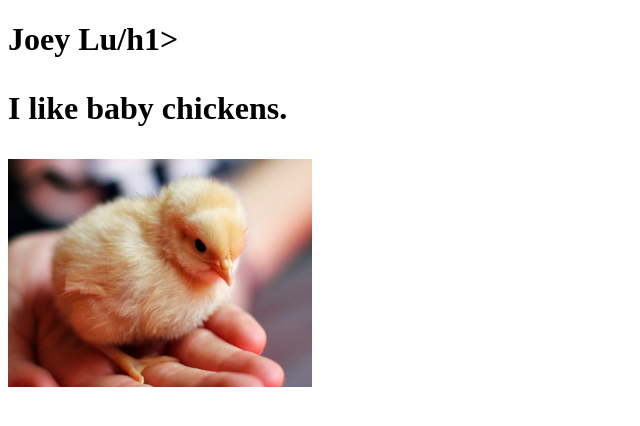
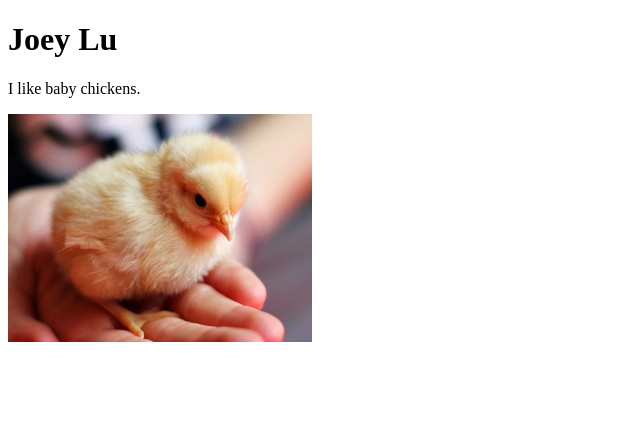
Before and after one commit to joeyhlu/joeyhlu.github.io, a plain HTML site: page index.html in a window 1280 px wide. Shown: the whole page, without its empty margins (0-640 px from the left). Drawn offline with Linux system fonts and the light colour scheme.

Commit message:
Update index.html

```diff
--- a/index.html
+++ b/index.html
@@ -4,7 +4,7 @@
   <title>Joey Lu </title>
 </head>
 <body>
-   <h1>Joey Lu/h1>
+   <h1>Joey Lu</h1>
 
    <p>I like baby chickens.</p>
 
```
